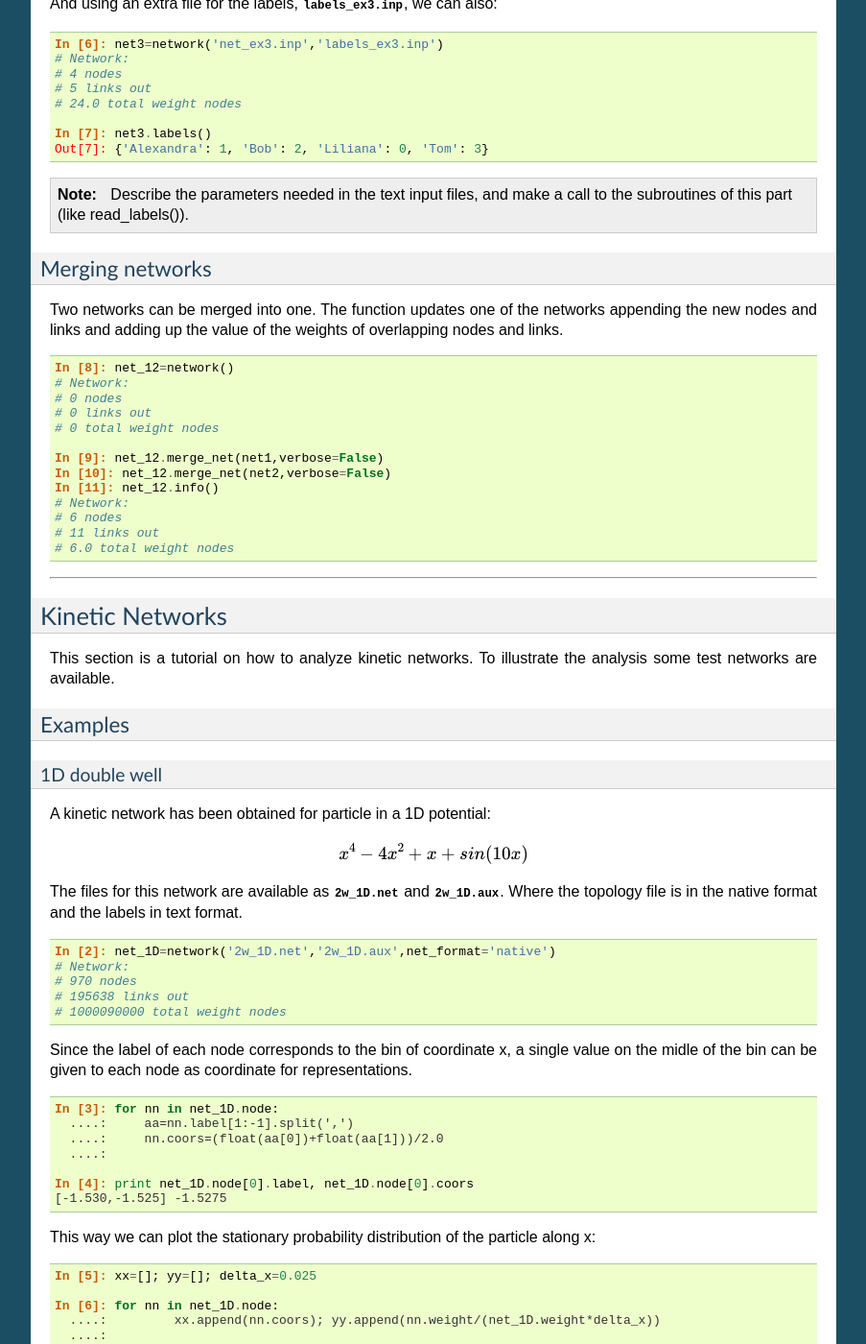
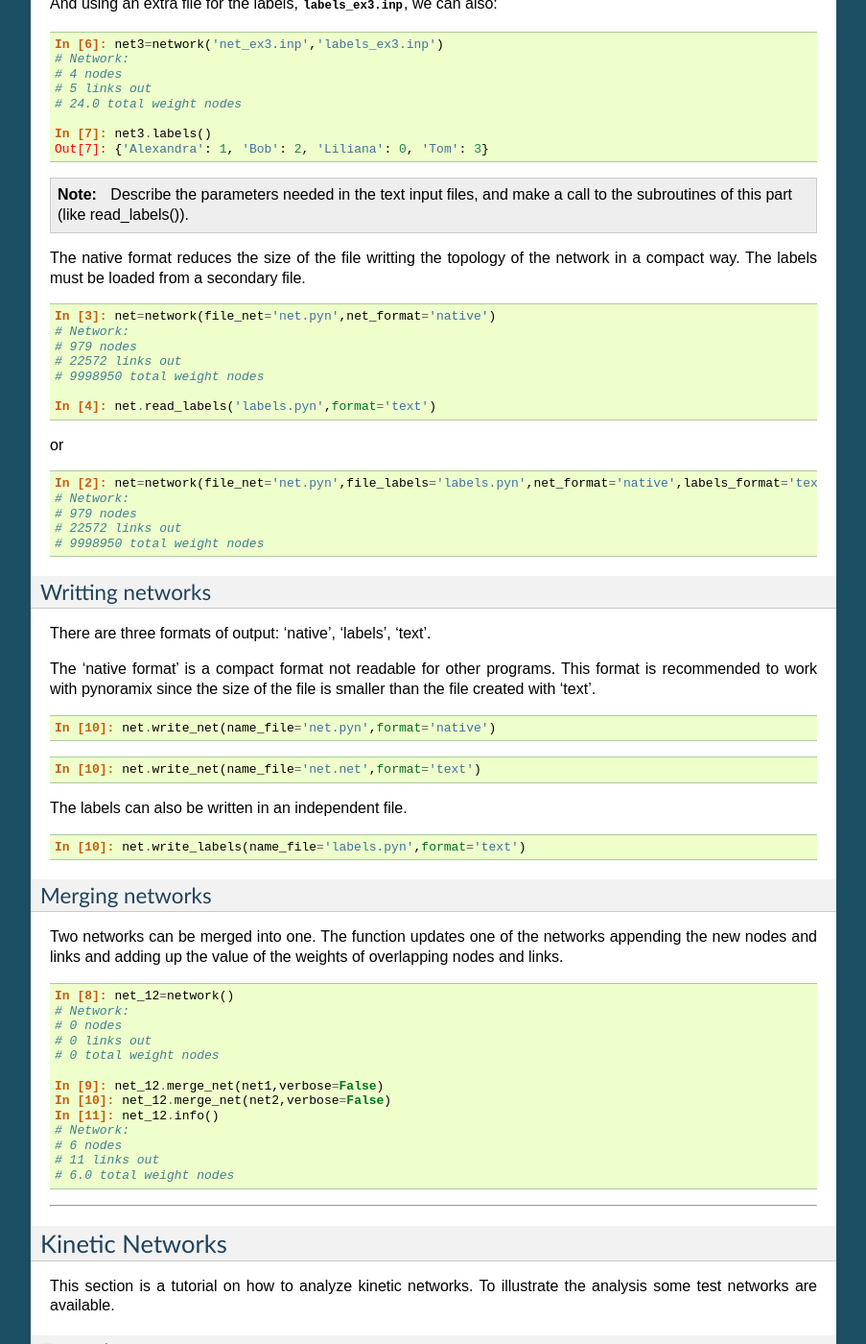
Before and after one commit to dprada/Pynoramix, a Sphinx documentation site: the page built from doc/source/tutorial_networks.rst, in a window 1280 px wide and 1400 px high, scrolled down 1650 px. Shown: the whole window at 96% size, without its empty margins (198-1101 px from the left). Built offline with Sphinx 7.4.7, drawn with Linux system fonts in a browser that asks for light colours; some of the changed text lies outside the part shown.

```diff
--- a/doc/source/tutorial_networks.rst
+++ b/doc/source/tutorial_networks.rst
@@ -1,4 +1,3 @@
-
 Tutorial Networks
 *****************
 
@@ -115,6 +114,56 @@
 
 .. note:: Describe the parameters needed in the text input files, and make a call to the subroutines of this part (like read_labels()).
 
+The native format reduces the size of the file writting the topology of the network in a compact way.
+The labels must be loaded from a secondary file.
+
+.. sourcecode:: ipython
+
+   In [3]: net=network(file_net='net.pyn',net_format='native')
+   # Network:
+   # 979 nodes
+   # 22572 links out
+   # 9998950 total weight nodes
+
+   In [4]: net.read_labels('labels.pyn',format='text')
+
+or
+
+.. sourcecode:: ipython
+
+   In [2]: net=network(file_net='net.pyn',file_labels='labels.pyn',net_format='native',labels_format='text')
+   # Network:
+   # 979 nodes
+   # 22572 links out
+   # 9998950 total weight nodes
+
+
+Writting networks
++++++++++++++++++
+
+There are three formats of output: 'native', 'labels', 'text'.
+
+The 'native format' is a compact format not readable for other
+programs.  This format is recommended to work with pynoramix since the
+size of the file is smaller than the file created with 'text'.
+
+.. sourcecode:: ipython
+
+   In [10]: net.write_net(name_file='net.pyn',format='native')
+
+
+.. sourcecode:: ipython
+
+   In [10]: net.write_net(name_file='net.net',format='text')
+
+The labels can also be written in an independent file.
+
+.. sourcecode:: ipython
+
+   In [10]: net.write_labels(name_file='labels.pyn',format='text')
+
+
+
 Merging networks
 ++++++++++++++++
 
@@ -204,6 +253,21 @@
 
 .. plot:: ../pyplots/2w_1D_fig1.py
 
+Symmetrize Network (detailed balance)
++++++++++++++++++++++++++++++++++++++
+
+Detailed balance can be impossed in a kinetic network in the following
+way: if pij and pi are the original transition and stationary
+probabilities, the symmetric network has Pij=(pij+pji)/2.0 and
+Pi=sum(Pji).  The following rule is applied for all nodes and
+links. Note that the factor 1/2.0 is not applied. In this way the
+symmetric network as a twofold total weight.
+
+.. sourcecode:: ipython
+
+
+
+
 cFEPs
 ++++++
 
@@ -339,4 +404,10 @@
 
 To map it into a kinetic network:
 
-net=kinetic_network(traj,ranges=[[1,2],[0,10],[0,10]])
+.. sourcecode:: ipython
+
+   In [3]: net=kinetic_network(traj,ranges=[[1,2],[0,10],[0,10]])
+   # Network:
+   # 31 nodes
+   # 35 links out
+   # 36.0 total weight nodes
```
Also changed, not shown: other parts of doc/source/tutorial_networks.rst (+1 -0 lines), pyn_cl_net.py (+36 -23 lines), 1 other file.
